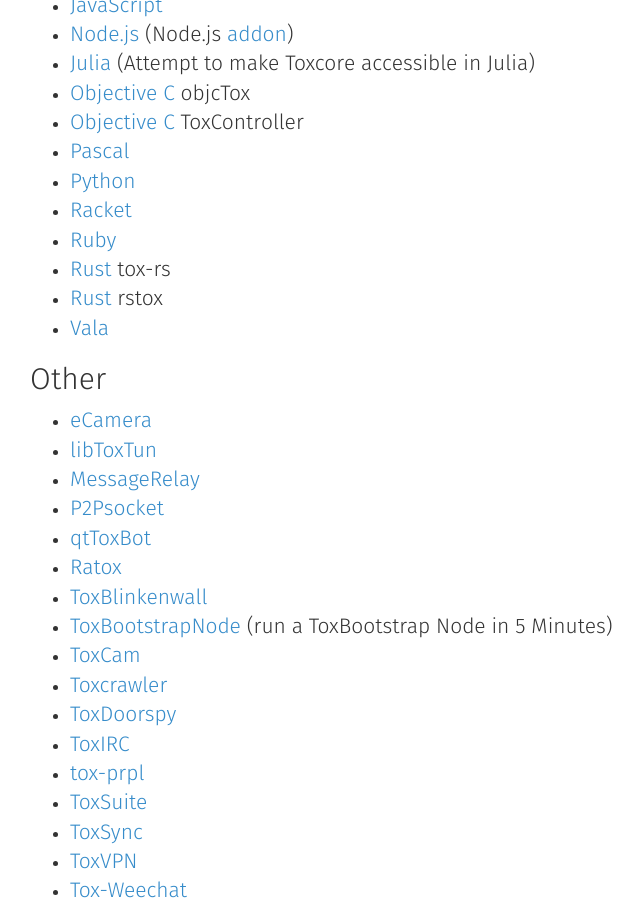
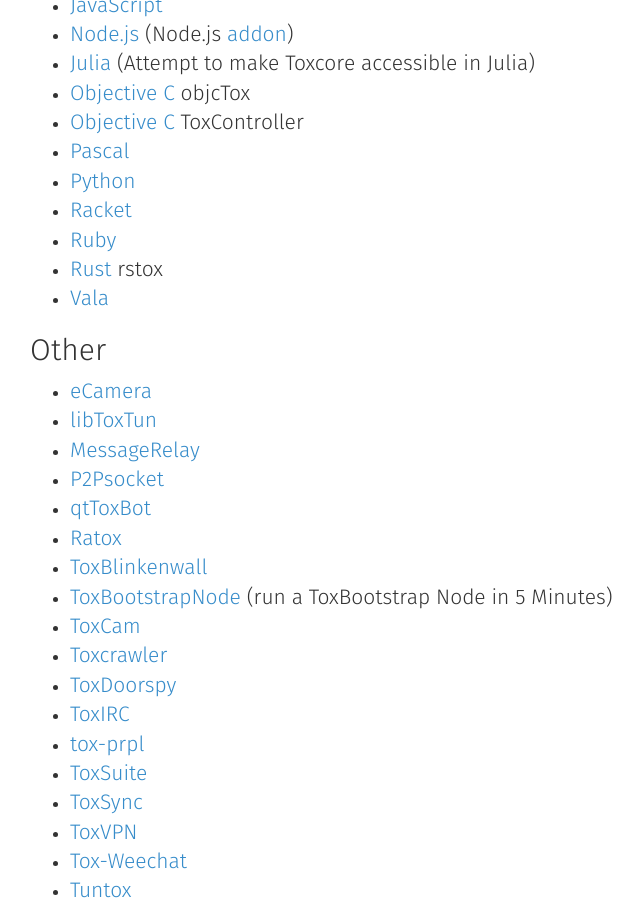
Before and after one commit to TokTok/website, a Jekyll site: the page built from toktok/integrations.md, in a window 1280 px wide and 900 px high, scrolled down 1908 px. Shown: the whole window, without its empty margins (40-683 px from the left). Built offline with Jekyll 4.4.1, drawn with Linux system fonts in a browser that asks for light colours; nearby versions of some CDN libraries.

Commit message:
Keep Rust integrations up-to-date

```diff
--- a/toktok/integrations.md
+++ b/toktok/integrations.md
@@ -87,8 +87,7 @@ yourself to this page.
 *   [Python](https://github.com/TokTok/py-toxcore-c)
 *   [Racket](https://github.com/lehitoskin/libtoxcore-racket)
 *   [Ruby](https://github.com/toxon/tox.rb)
-*   [Rust](https://github.com/quininer/tox-rs) tox-rs
-*   [Rust](https://github.com/suhr/rstox) rstox
+*   [Rust](https://github.com/tox-rs/rstox) rstox
 *   [Vala](https://github.com/naxuroqa/vala-toxcore-c)
 
 # Other
```
